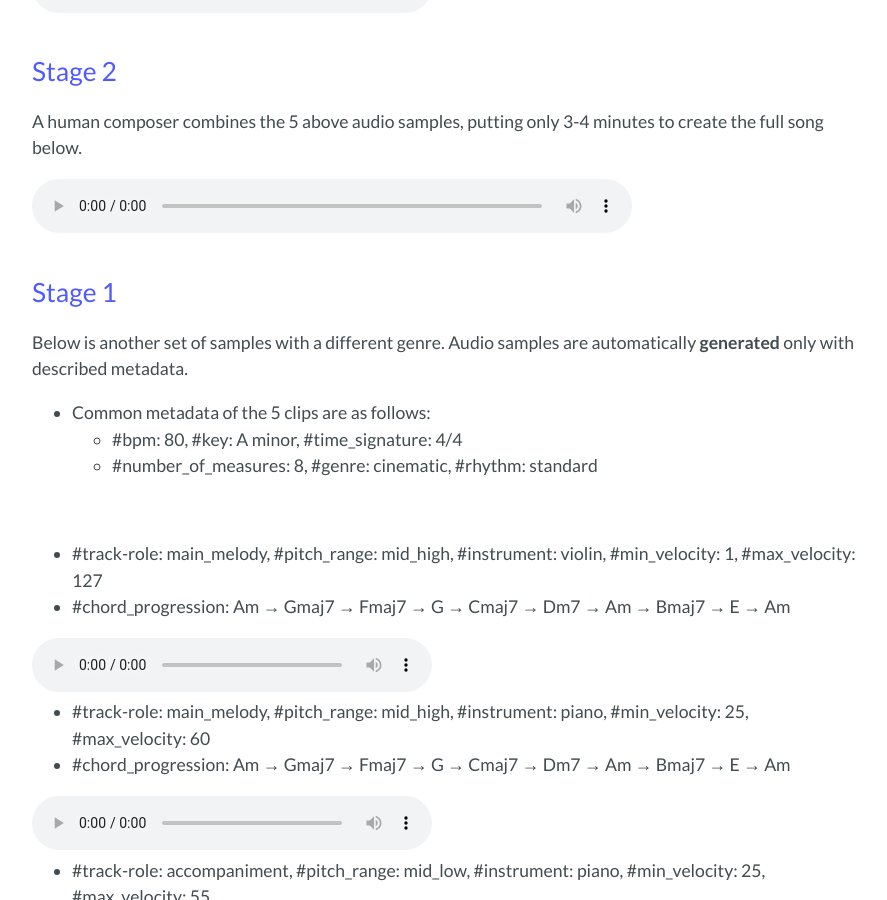
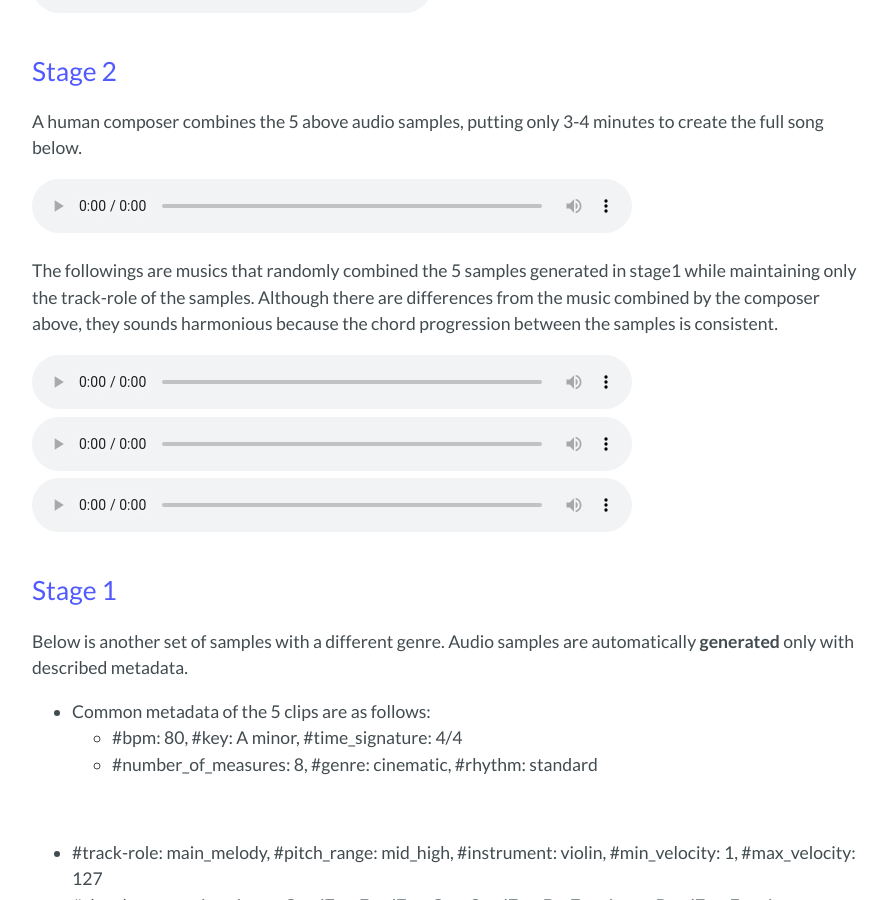
Before and after one commit to POZAlabs/ComMU, a Jekyll site: the page built from index.md, in a window 1280 px wide and 900 px high, scrolled down 3504 px. Shown: the whole window, without its empty margins (192-1079 px from the left). Built offline with Jekyll 4.4.1, drawn with Linux system fonts in a browser that asks for light colours; our own code applies the rules of GitHub Pages for plain Markdown files.

Commit message:
Update index.md

```diff
--- a/index.md
+++ b/index.md
@@ -83,6 +83,18 @@ A human composer combines the 5 above audio samples, putting only 3-4 minutes to
 
 <audio controls style="width: 600px;">
   <source src="./assets/audio_samples/track_role/newage_trackrole/newage_inspiring.mp3" type="audio/mpeg">
+</audio>
+
+The followings are musics that randomly combined the 5 samples generated in stage1 while maintaining only the track-role of the samples.
+Although there are differences from the music combined by the composer above, they sounds harmonious because the chord progression between the samples is consistent.
+<audio controls style="width: 600px;">
+  <source src="./assets/audio_samples/track_role/newage_trackrole/newage_random_1.wav" type="audio/mpeg">
+</audio>
+<audio controls style="width: 600px;">
+  <source src="./assets/audio_samples/track_role/newage_trackrole/newage_random_2.wav" type="audio/mpeg">
+</audio>
+<audio controls style="width: 600px;">
+  <source src="./assets/audio_samples/track_role/newage_trackrole/newage_random_3.wav" type="audio/mpeg">
 </audio>
 
 ## Stage 1
```
